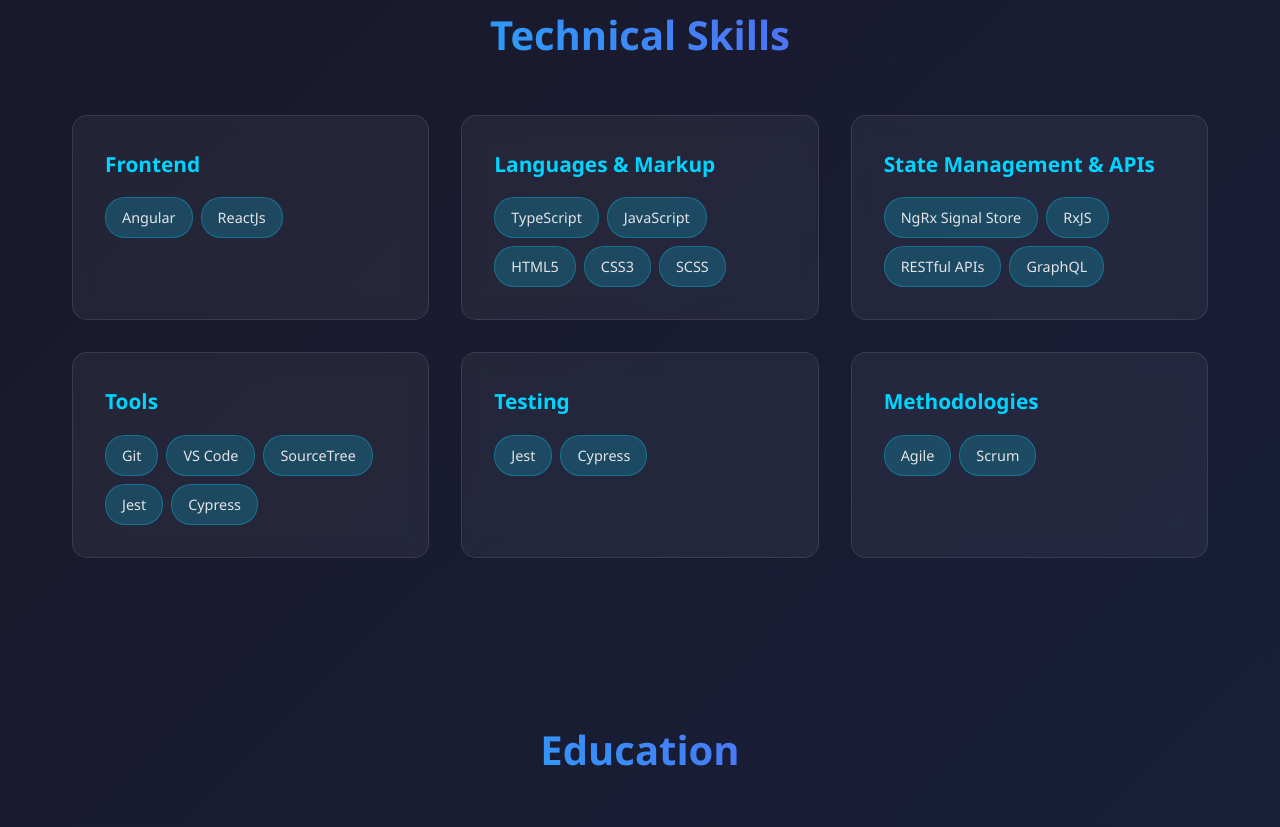
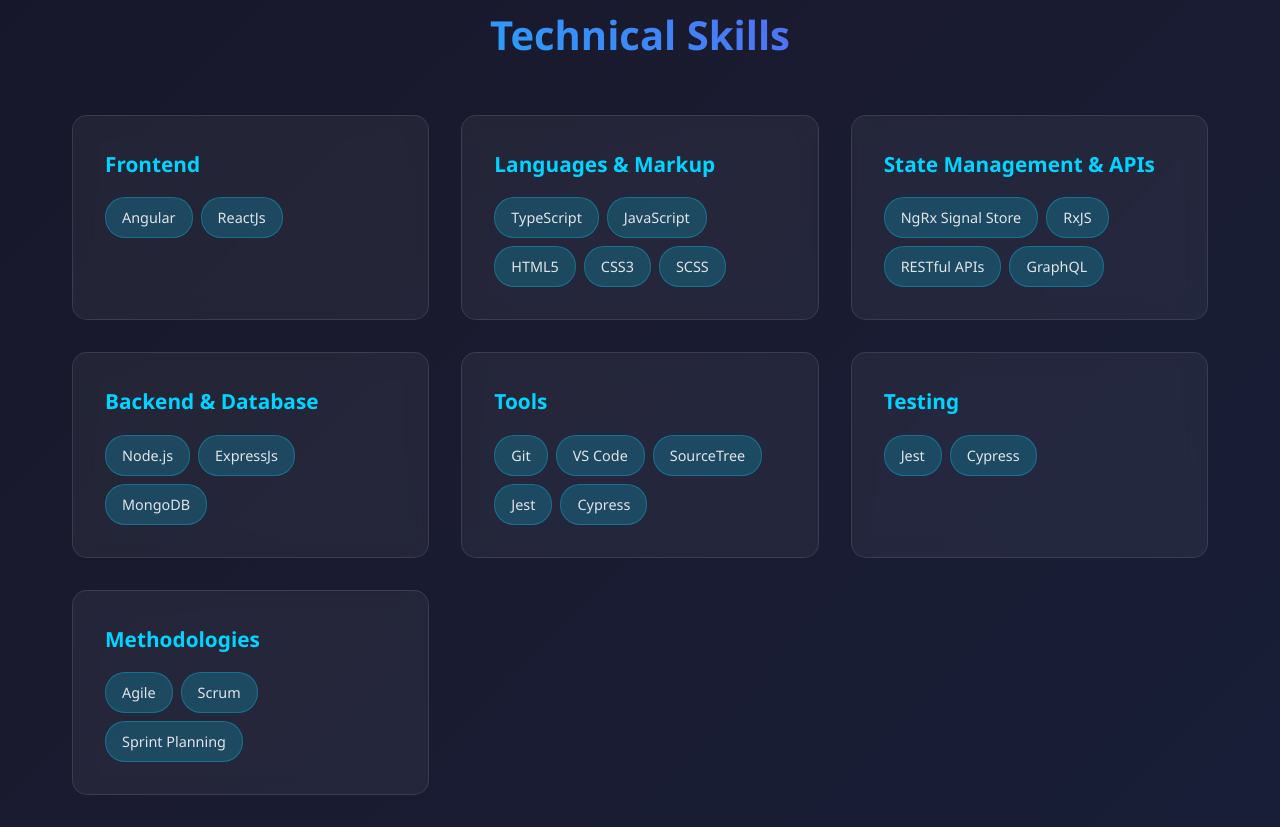
Before and after one commit to Mathan-Babu/Portfolio, a plain HTML site: page index.html in a window 1280 px wide. Shown: the part 1970-2797 px from the top of the page. Drawn offline with Linux system fonts and the light colour scheme.

Commit message:
Skill Update

```diff
--- a/index.html
+++ b/index.html
@@ -929,13 +929,14 @@
                     </div>
                 </div>
 
-                <!-- <div class="skill-category">
-                    <h3>Backend</h3> -->
-                <!-- & Database -->
-                <!-- <div class="skill-tags">
+                <div class="skill-category">
+                    <h3>Backend & Database</h3>
+                    <div class="skill-tags">
                         <span class="skill-tag">Node.js</span>
+                        <span class="skill-tag">ExpressJs</span>
+                        <span class="skill-tag">MongoDB</span>
                     </div>
-                </div> -->
+                </div>
 
                 <div class="skill-category">
                     <h3>Tools</h3>
@@ -969,7 +970,7 @@
                     <div class="skill-tags">
                         <span class="skill-tag">Agile</span>
                         <span class="skill-tag">Scrum</span>
-                        <!-- <span class="skill-tag">Sprint Planning</span> -->
+                        <span class="skill-tag">Sprint Planning</span>
                     </div>
                 </div>
             </div>
```
